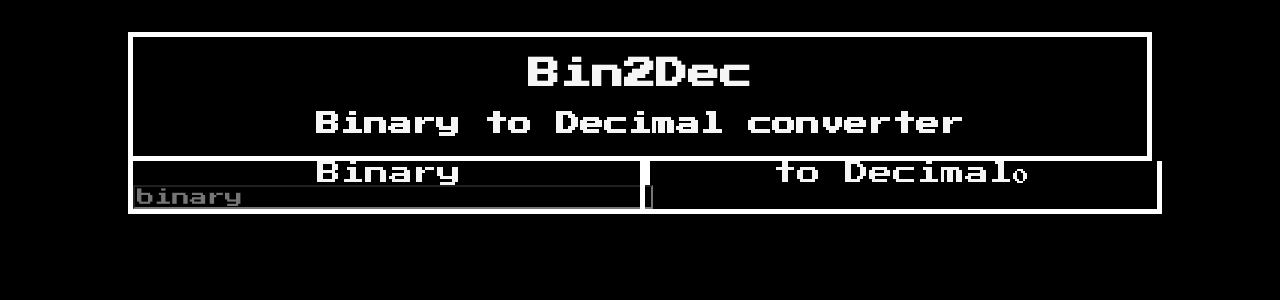
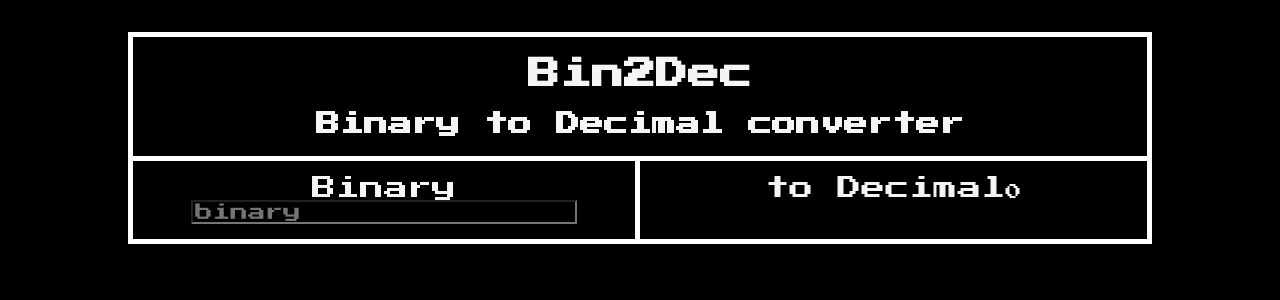
Before and after one commit to thonpair/Bin2Dec, a React (Create React App) app: page / in a window 1280 px wide. Shown: the top 300 px of the page. Built offline with nearby package versions, Linux system fonts and the light colour scheme.

Commit message:
container border

```diff
--- a/src/App.css
+++ b/src/App.css
@@ -15,7 +15,7 @@ input {
   background-color: black;
   font-family: inherit;
   font-size: 1.1em;
-  width: 100%;
+  width: 80%;
 }
 
 .error {
@@ -36,7 +36,7 @@ input {
 }
 
 .block {
-  width: 100%;
+  padding: 15px;
   border: 5px solid white;
   border-top: 0px;
 }
@@ -55,4 +55,7 @@ input {
     grid-template-columns: repeat(2, 1fr);
     grid-template-areas: "binary decimal";
   }
+  #decimalContainer{
+    border-left: 0px;
+  }
 }
```
